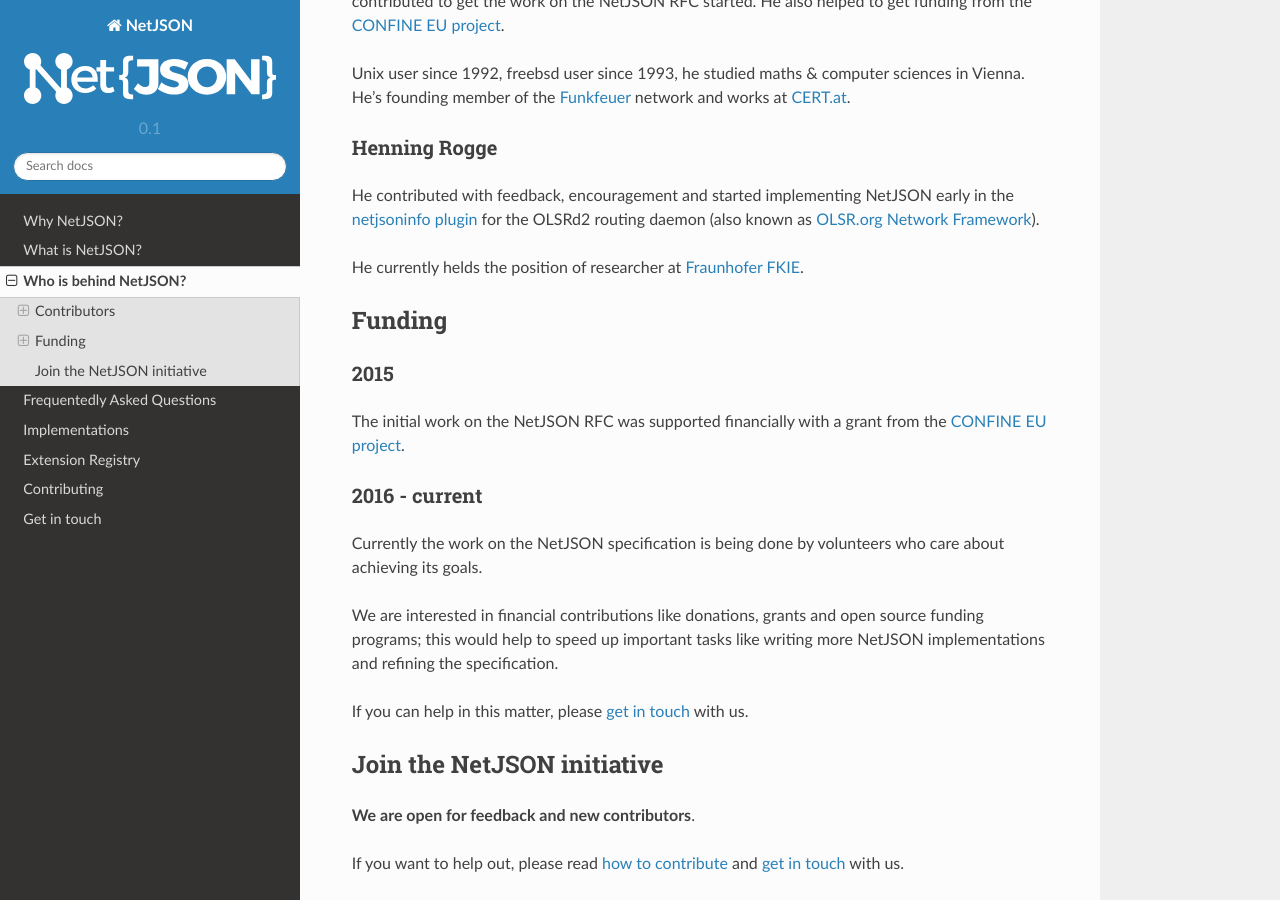
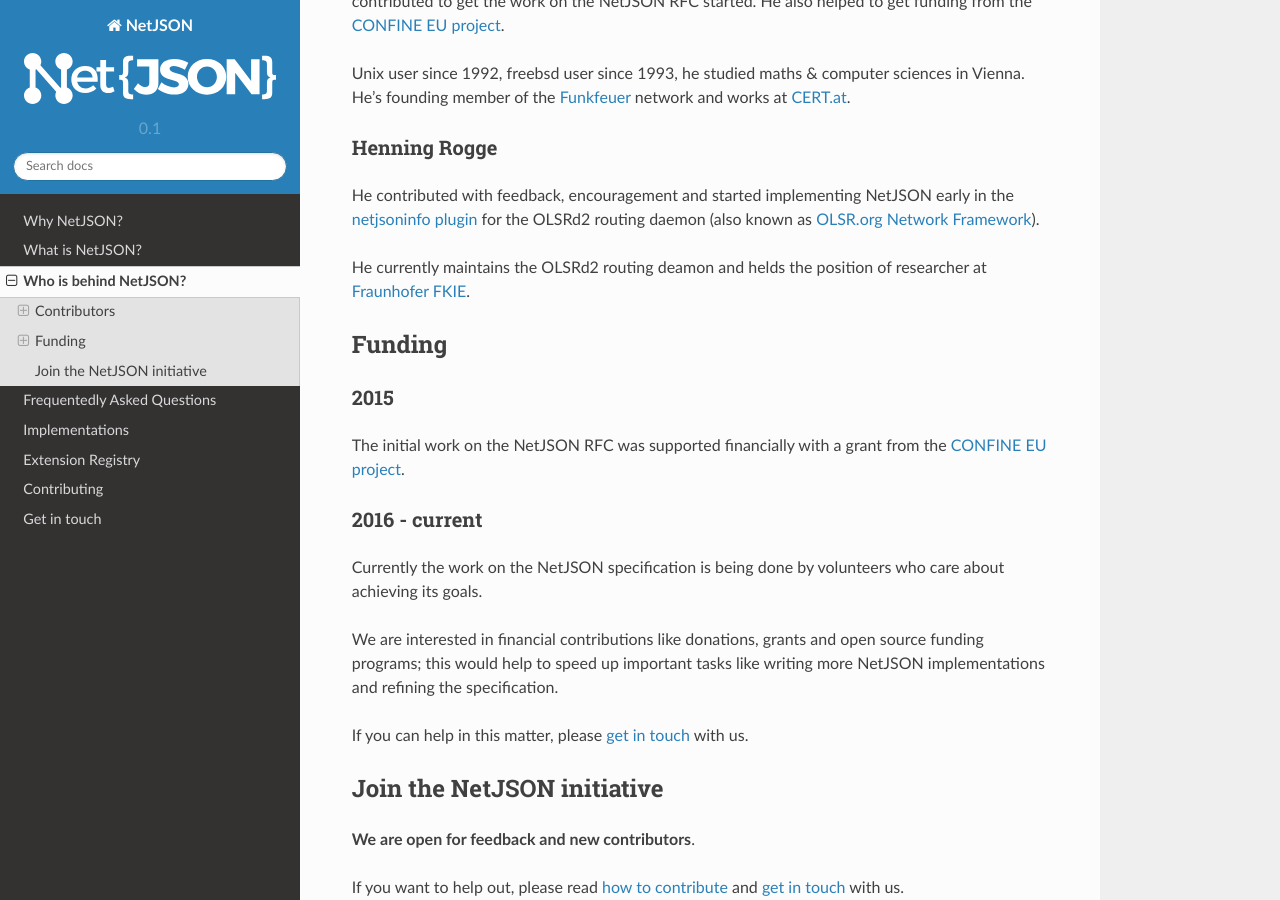
Before and after one commit to netjson/netjson, a Sphinx documentation site: the page built from docs/source/who.rst, in a window 1280 px wide and 900 px high, scrolled down 1146 px. Built offline with Sphinx 7.4.7 and the Read the Docs theme 2.0.0, drawn with Linux system fonts in a browser that asks for light colours.

Commit message:
[docs] Refined Henning's bio

```diff
--- a/docs/source/who.rst
+++ b/docs/source/who.rst
@@ -60,8 +60,8 @@
 for the OLSRd2 routing daemon (also known as `OLSR.org Network Framework
 <http://www.olsr.org/mediawiki/index.php/OLSR.org_Network_Framework>`_).
 
-He currently helds the position of researcher at `Fraunhofer FKIE
-<https://www.fkie.fraunhofer.de/en.html>`_.
+He currently maintains the OLSRd2 routing deamon and helds the position of researcher at
+`Fraunhofer FKIE <https://www.fkie.fraunhofer.de/en.html>`_.
 
 Funding
 -------
```
